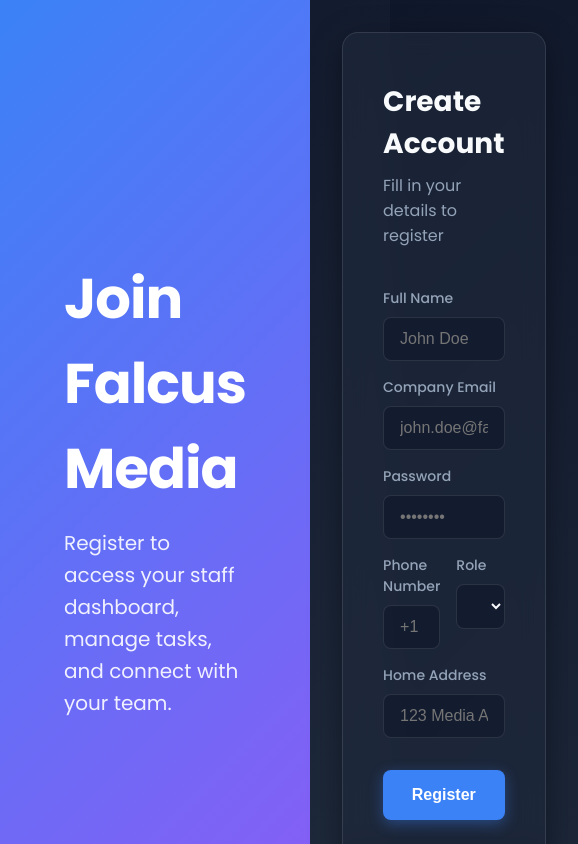
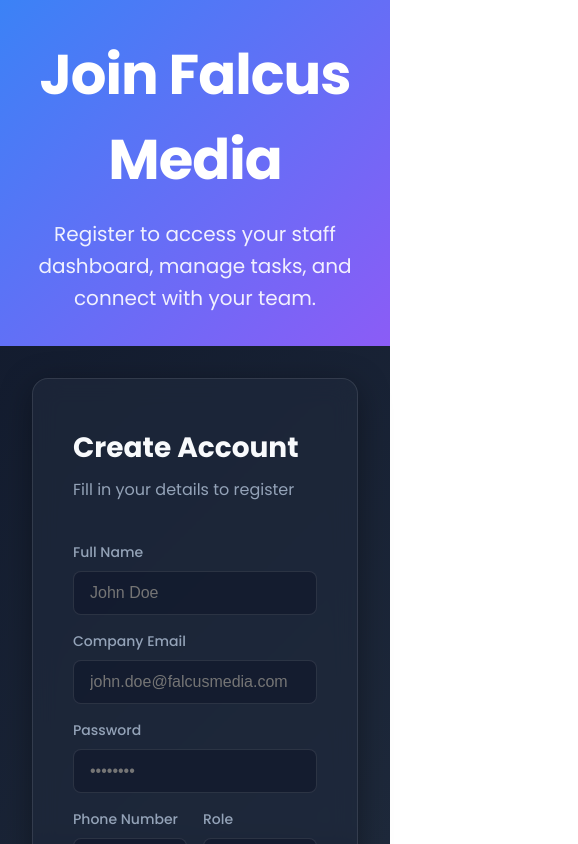
Before and after one commit to raymondakhamiojie-234/staffdashboard, a Next.js app: page /register in a window 390 px wide. Shown: the top 844 px of the page, 578 px wide, since content can reach past the window. Built offline with nearby package versions, Linux system fonts and the light colour scheme.

Commit message:
style: make login and register pages mobile responsive

```diff
--- a/src/app/globals.css
+++ b/src/app/globals.css
@@ -208,6 +208,29 @@
   display: flex;
 }
 
+.auth-layout {
+  display: flex;
+  min-height: 100vh;
+}
+
+.auth-banner {
+  flex: 1;
+  background: linear-gradient(135deg, var(--primary) 0%, var(--accent) 100%);
+  display: flex;
+  flex-direction: column;
+  justify-content: center;
+  padding: 4rem;
+  color: white;
+}
+
+.auth-form-container {
+  flex: 1;
+  display: flex;
+  align-items: center;
+  justify-content: center;
+  padding: 2rem;
+}
+
 /* Typography */
 .page-title {
   font-size: 1.875rem;
@@ -272,4 +295,14 @@
   .hide-on-mobile {
     display: none !important;
   }
+
+  .auth-layout {
+    flex-direction: column;
+  }
+  .auth-banner {
+    padding: 2rem;
+    flex: none;
+    text-align: center;
+    align-items: center;
+  }
 }
--- a/src/app/register/page.tsx
+++ b/src/app/register/page.tsx
@@ -49,16 +49,8 @@
   };
 
   return (
-    <div style={{ display: 'flex', minHeight: '100vh' }}>
-      <div style={{
-        flex: 1,
-        background: 'linear-gradient(135deg, var(--primary) 0%, var(--accent) 100%)',
-        display: 'flex',
-        flexDirection: 'column',
-        justifyContent: 'center',
-        padding: '4rem',
-        color: 'white'
-      }}>
+    <div className="auth-layout">
+      <div className="auth-banner">
         <h1 style={{ fontSize: '3.5rem', fontWeight: 800, marginBottom: '1rem', letterSpacing: '-1px' }}>
           Join Falcus Media
         </h1>
@@ -67,7 +59,7 @@
         </p>
       </div>
 
-      <div style={{ flex: 1, display: 'flex', alignItems: 'center', justifyContent: 'center', padding: '2rem' }}>
+      <div className="auth-form-container">
         <div className="glass-panel" style={{ width: '100%', maxWidth: '500px', padding: '3rem 2.5rem' }}>
           <h2 style={{ fontSize: '1.75rem', fontWeight: 700, marginBottom: '0.5rem' }}>Create Account</h2>
           <p style={{ color: 'var(--text-muted)', marginBottom: '2.5rem' }}>Fill in your details to register</p>
@@ -125,7 +117,7 @@
               />
             </div>
 
-            <div style={{ display: 'flex', gap: '1rem' }}>
+            <div className="flex-wrap-mobile" style={{ display: 'flex', gap: '1rem' }}>
               <div className="input-group" style={{ flex: 1 }}>
                 <label className="input-label">Phone Number</label>
                 <input
```
Also changed, not shown: src/app/login/page.tsx (+3 -11 lines).
